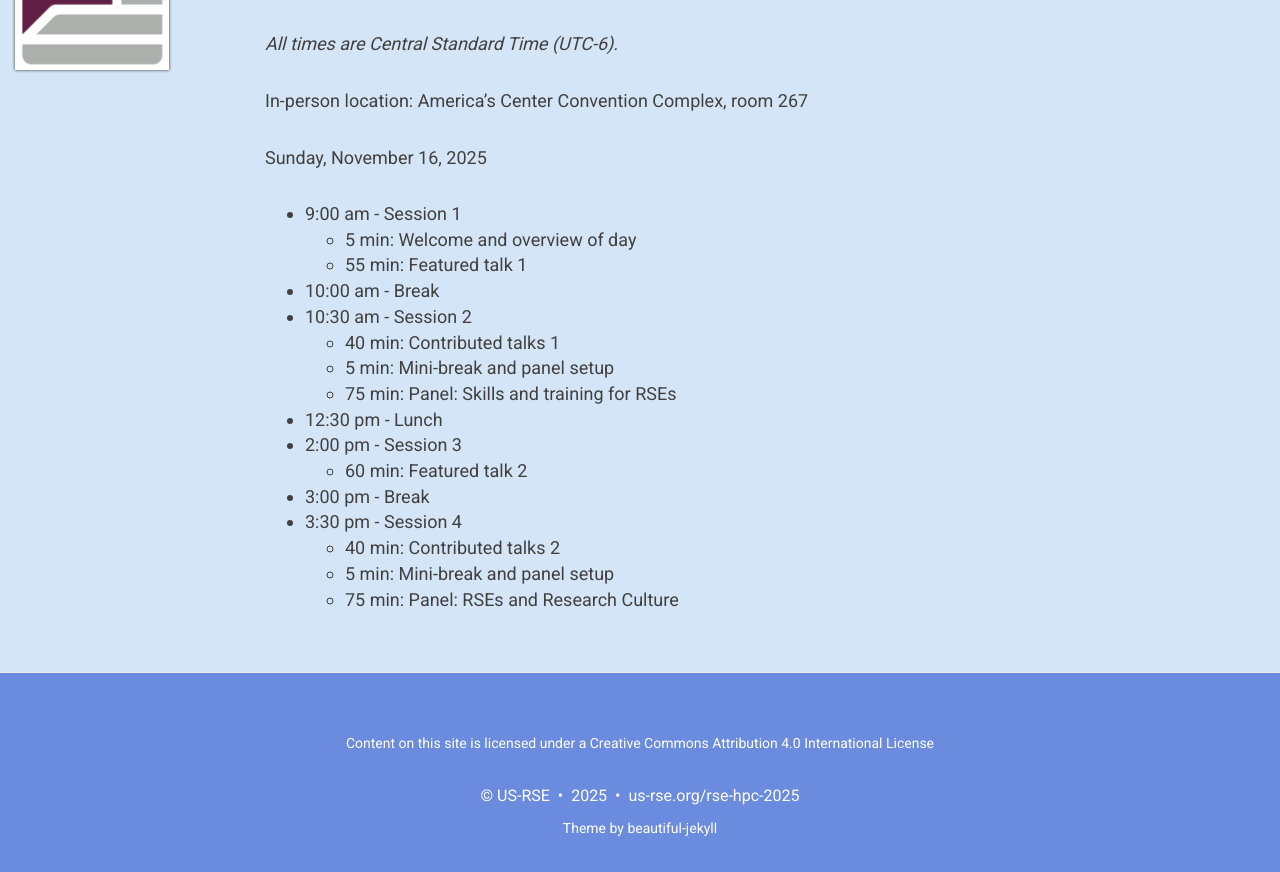
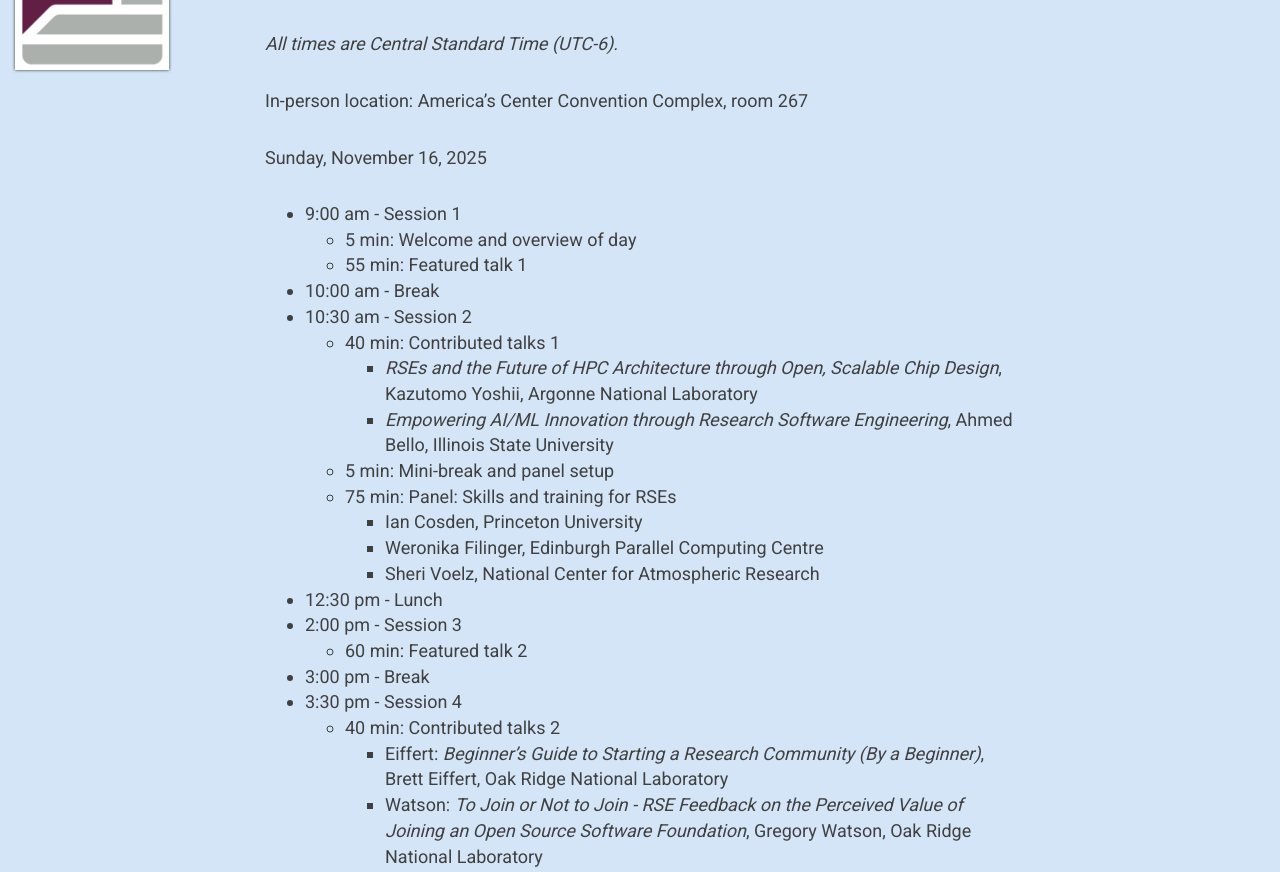
Before and after one commit to USRSE/rse-hpc-2025, a Jekyll site: the page built from pages/agenda.md, in a window 1280 px wide and 1400 px high. Shown: the part 100-972 px from the top of the window. Built offline with Jekyll 4.4.1, drawn with Linux system fonts in a browser that asks for light colours; nearby versions of some CDN libraries; some of the changed text lies outside the part shown.

Commit message:
Add speaker names for panels and contributed talks

```diff
--- a/pages/agenda.md
+++ b/pages/agenda.md
@@ -16,13 +16,28 @@ Sunday, November 16, 2025
 - 10:00 am - Break
 - 10:30 am - Session 2
     - 40 min:  Contributed talks 1
+        - _RSEs and the Future of HPC Architecture through Open, Scalable
+        Chip Design_, Kazutomo Yoshii, Argonne National Laboratory
+        - _Empowering AI/ML Innovation through Research Software
+        Engineering_, Ahmed Bello, Illinois State University
     - 5 min:  Mini-break and panel setup
     - 75 min:  Panel:  Skills and training for RSEs
+        - Ian Cosden, Princeton University
+        - Weronika Filinger, Edinburgh Parallel Computing Centre
+        - Sheri Voelz, National Center for Atmospheric Research
 - 12:30 pm - Lunch
 - 2:00 pm - Session 3
     - 60 min:  Featured talk 2
 - 3:00 pm - Break
 - 3:30 pm - Session 4
     - 40 min:  Contributed talks 2
+        - Eiffert: _Beginner's Guide to Starting a Research Community (By a Beginner)_,
+        Brett Eiffert, Oak Ridge National Laboratory
+        - Watson: _To Join or Not to Join - RSE Feedback on the Perceived Value
+        of Joining an Open Source Software Foundation_, Gregory Watson,
+        Oak Ridge National Laboratory
     - 5 min:  Mini-break and panel setup
     - 75 min:  Panel:  RSEs and Research Culture
+        - Dave Brownell, Georgia Institute of Technology
+        - Neil Chue Hong, Edinburgh Parallel Computing Centre
+        - Elaine Raybourn, Sandia National Laboratories
```
